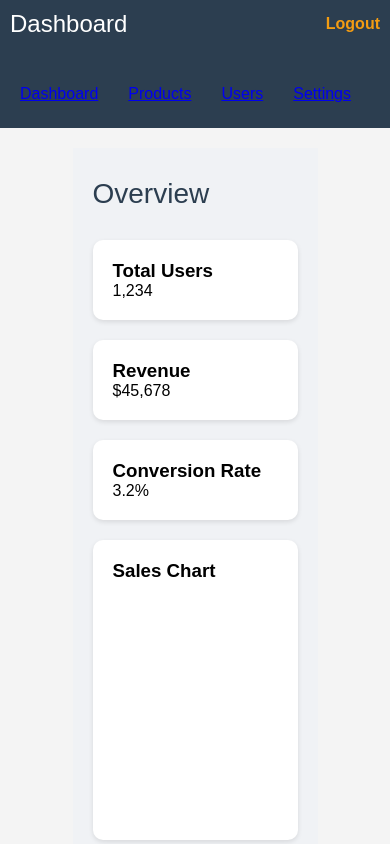
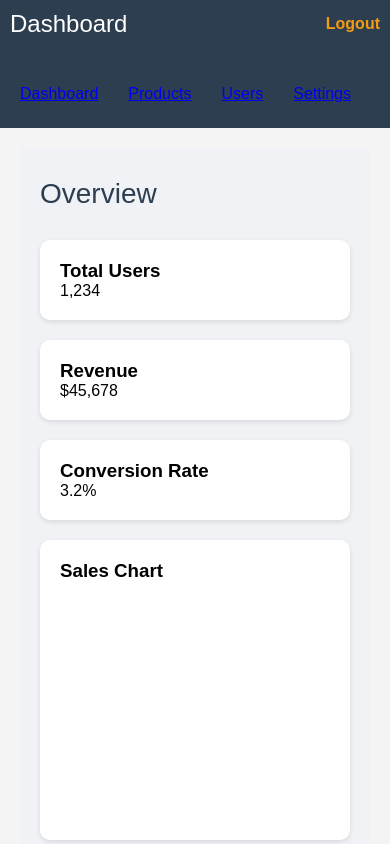
Before and after one commit to MyChoise1/ketu, a Next.js app: page /admin/dashboard in a window 390 px wide. Shown: the top 844 px of the page. Built offline with nearby package versions, Linux system fonts and the light colour scheme.

Commit message:
some changes

```diff
--- a/app/admin/dashboard/dashboard.css
+++ b/app/admin/dashboard/dashboard.css
@@ -12,7 +12,7 @@ body {
 }
 
 .tp-container {
-  max-width: 70%;
+  width: 70%;
   margin: 0 auto;
 }
 
@@ -151,6 +151,7 @@ td {
 @media (max-width: 768px) {
   .tp-container {
     grid-template-columns: 1fr;
+    width: 100%;
   }
 
 
--- a/app/admin/products/ProductList.css
+++ b/app/admin/products/ProductList.css
@@ -68,9 +68,14 @@
     height: 260px;
     object-fit: cover;
   }
+
   .product-card {
     min-height: 350px;
     height: auto;
+  }
+
+  .tp-container {
+    width: 100%;
   }
 }
 
--- a/app/admin/users/Users.css
+++ b/app/admin/users/Users.css
@@ -19,3 +19,9 @@
     color: #2c3e50;
     margin-top: 20px;
 }
+
+@media (max-width: 768px) {
+  .user-container {
+    width: 100%;
+  }
+}
```
